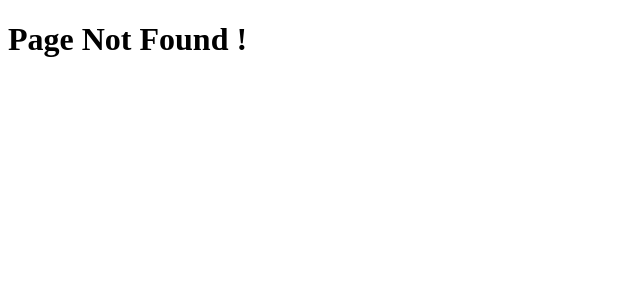
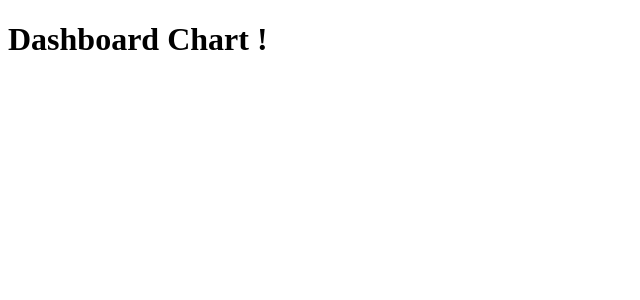
Before and after one commit to Shubham3297/NextJs-Concepts, a Next.js app in the folder nextjs-concept/: page /dashboard in a window 1280 px wide. Before the commit this address had no page. Shown: the top 300 px of the page, without its empty margins (0-640 px from the left). Built offline with nearby package versions, Linux system fonts and the light colour scheme.

Commit message:
File Colocation

```diff
--- /dev/null
+++ b/nextjs-concept/src/app/dashboard/line-chart.tsx
@@ -0,0 +1,3 @@
+export default function LineChart() {
+  return <h1>line Chart !</h1>;
+}
--- /dev/null
+++ b/nextjs-concept/src/app/dashboard/page.tsx
@@ -0,0 +1,7 @@
+// function BarChart() {
+//   return <h1>Bar Chart !</h1>;
+// }
+
+export default function Dashboard() {
+  return <h1>Dashboard Chart !</h1>;
+}
```
